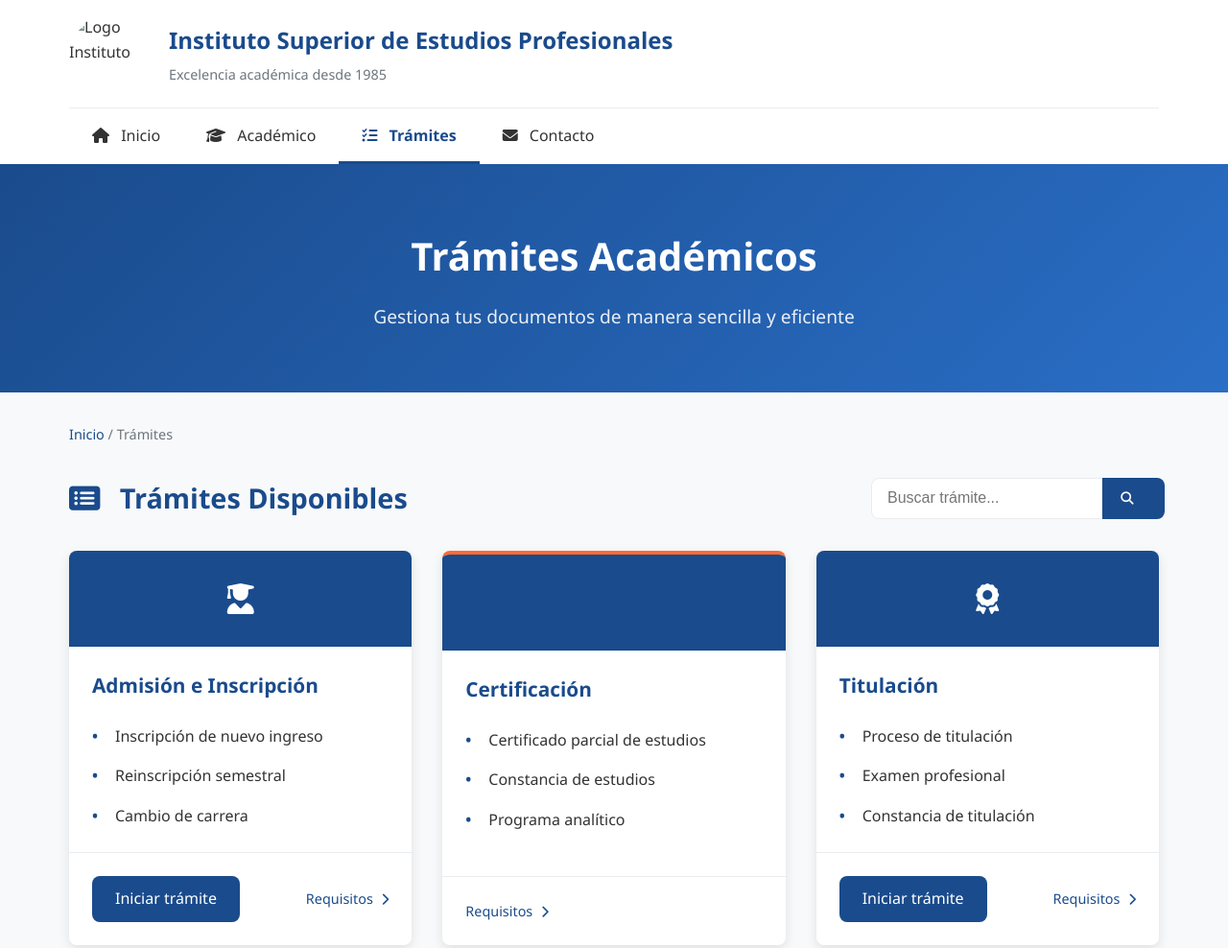
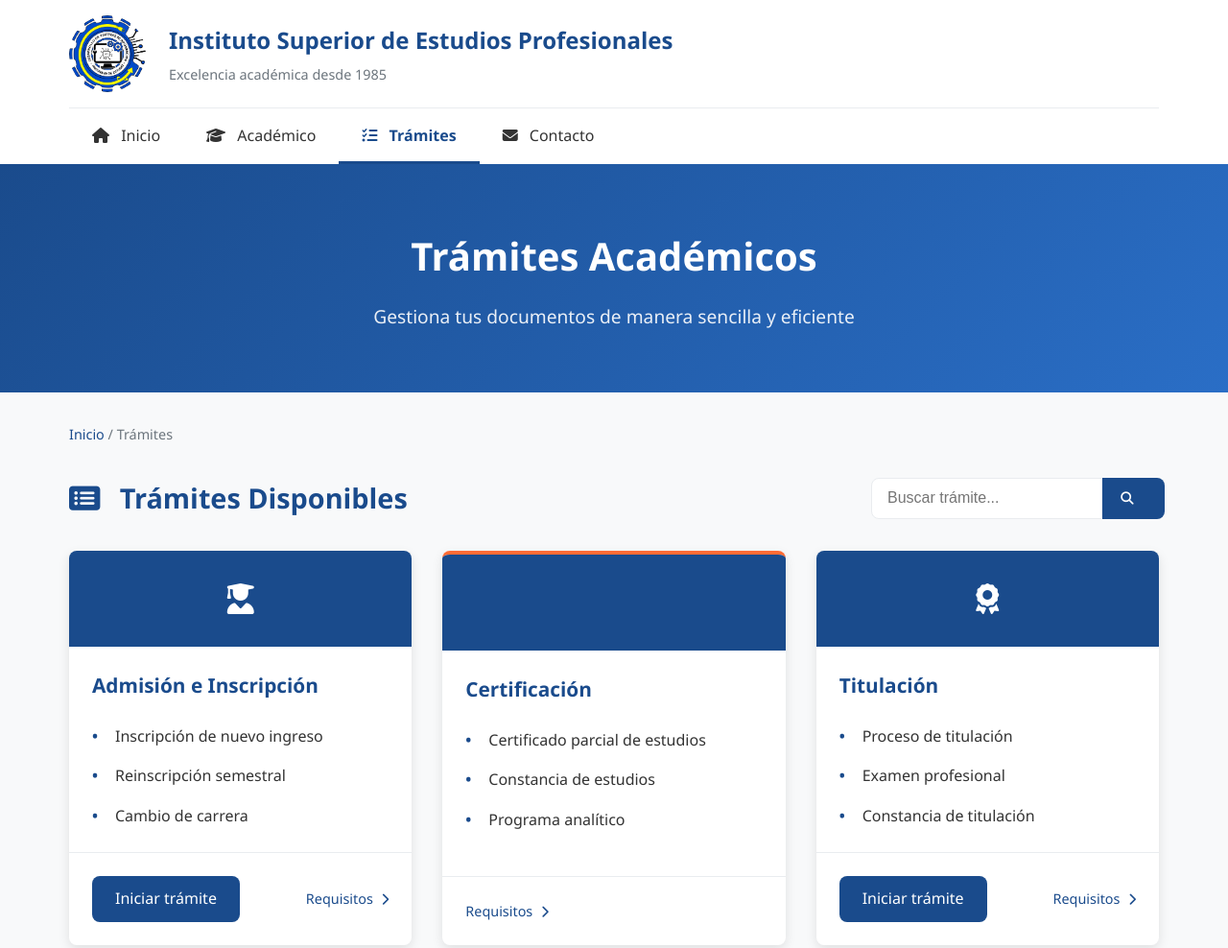
Before and after one commit to Kirito-03/pagina_tramites, a plain HTML site: page index.html in a window 1280 px wide. Shown: the top 988 px of the page at 96% size. Drawn offline with Linux system fonts and the light colour scheme.

Commit message:
actualizado

```diff
--- a/index.html
+++ b/index.html
@@ -11,7 +11,7 @@
     <header class="main-header">
         <div class="header-container">
             <div class="logo-container">
-                <img src="./logo dsi.png" alt="Logo Instituto" class="instituto-logo">
+                <img src="./logo-dsi.png" alt="Logo Instituto" class="instituto-logo">
                 <div class="instituto-info">
                     <h1>Instituto Superior de Estudios Profesionales</h1>
                     <p>Excelencia académica desde 1985</p>
```
